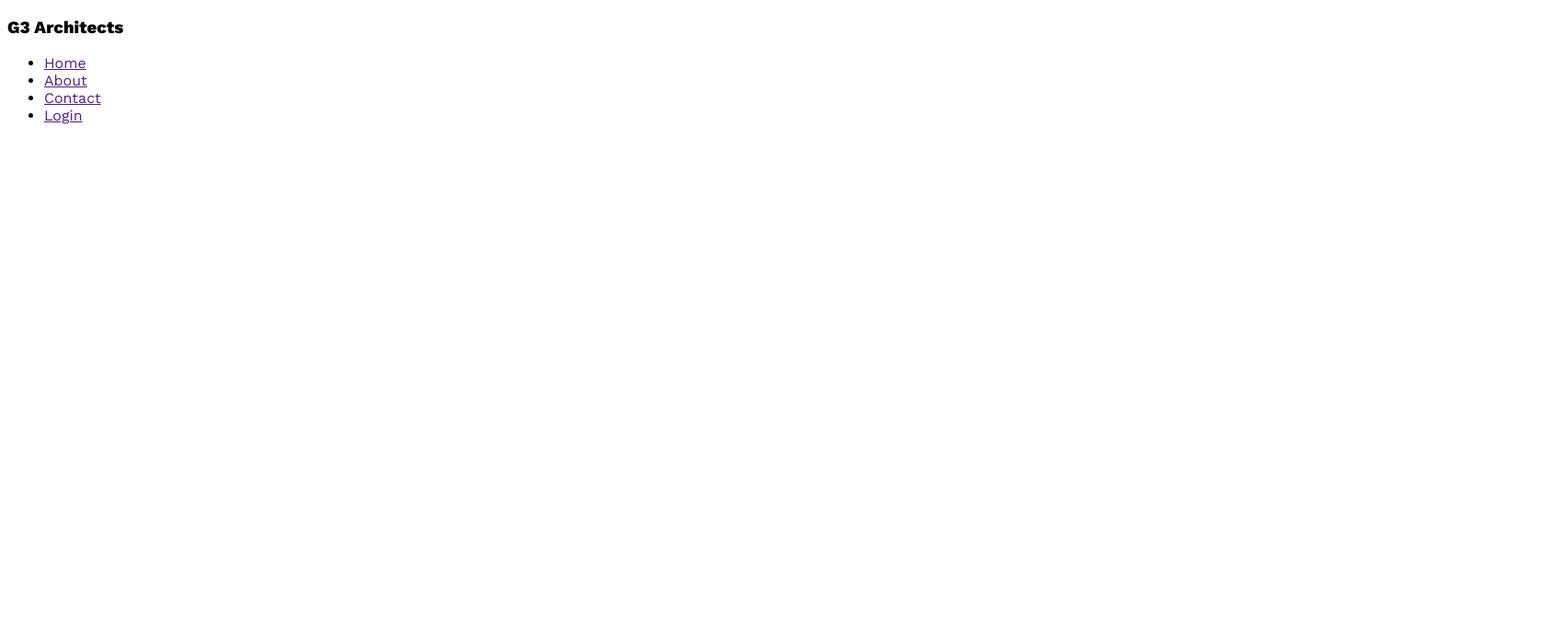
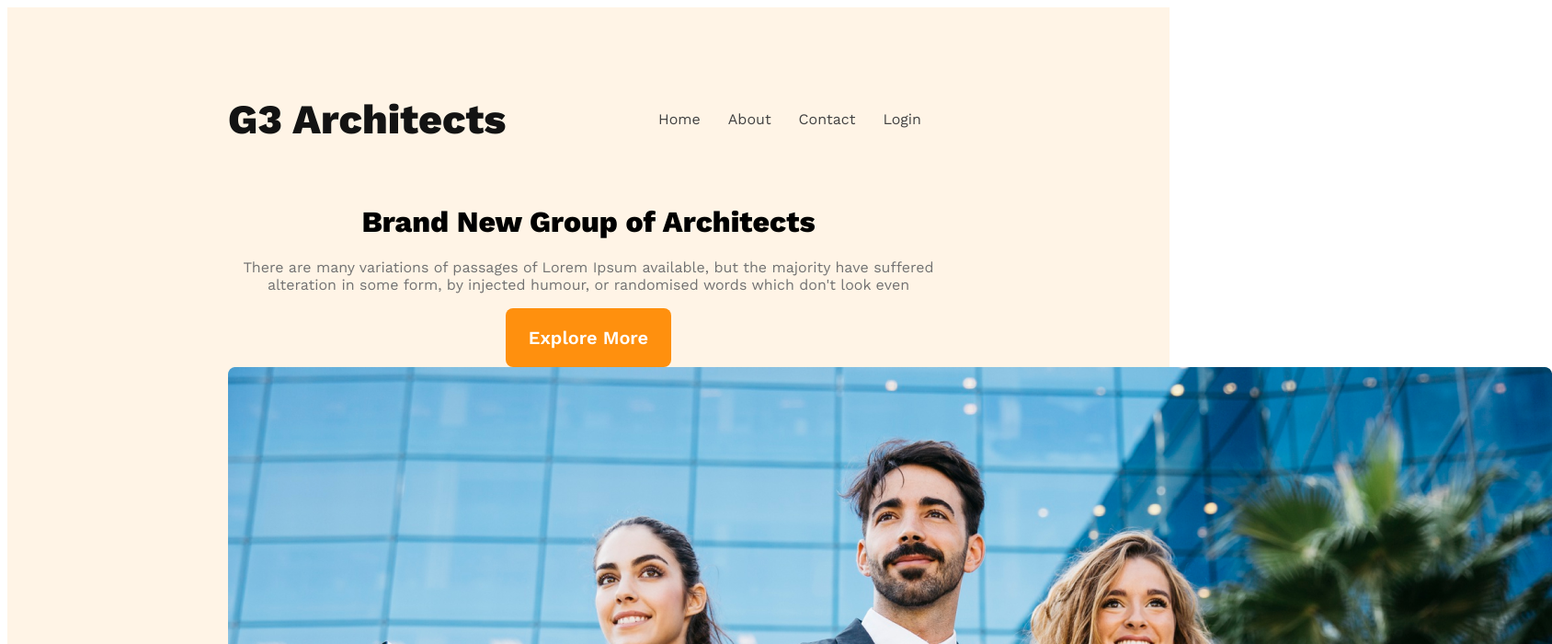
Before and after one commit to abid-rouddro/g3-architects-website, a plain HTML site: page index.html in a window 1280 px wide. Shown: the top 700 px of the page at 92% size, 1688 px wide, since content can reach past the window. Drawn offline with nearby package versions, Linux system fonts and the light colour scheme.

Commit message:
banner content added

```diff
--- a/index.html
+++ b/index.html
@@ -10,7 +10,7 @@
 
     <header>
         <nav>
-            <h3>G3 Architects</h3>
+            <h3 class="nav-title">G3 Architects</h3>
             <ul>
                 <li><a href="">Home</a></li>
                 <li><a href="">About</a></li>
@@ -18,6 +18,14 @@
                 <li><a href="">Login</a></li>
             </ul>
         </nav>
+        <div class="banner">
+            <div class="banner-content">
+                <h1>Brand New Group of Architects </h1>
+            <p class="banner-description">There are many variations of passages of Lorem Ipsum available, but the majority have suffered alteration in some form, by injected humour, or randomised words which don't look even</p>
+            <button class="btn-primary">Explore More</button>
+            </div>
+            <img src="images/banner.png" alt="">
+        </div>
     </header>
 
     <main>
--- a/styles/architects.css
+++ b/styles/architects.css
@@ -1,6 +1,74 @@
 @import url('https://fonts.googleapis.com/css2?family=Open+Sans:wght@400;700;800&family=Work+Sans:ital,wght@0,400;0,500;0,600;0,800;1,700&display=swap');
 
+/* shared styles */
 * {
     font-family: 'Open Sans', sans-serif;
     font-family: 'Work Sans', sans-serif;
 }
+
+.btn-primary {
+    width: 180px;
+    height: 64px;
+    border-radius: 8px;
+    border: none;
+    background: #FF900E;
+    color: #FFF;
+    text-align: center;
+    font-size: 20px;
+    font-weight: 600;
+}
+
+
+/* header styles */
+header {
+    padding: 50px 240px;
+    background: rgba(255, 144, 14, 0.10);
+}
+
+nav {
+    display: flex;
+    justify-content: space-between;
+    align-items: center;
+}
+
+.nav-title {
+    color: var(--Dark-01, #131313);
+    font-size: 2.8rem;
+    font-weight: 700;
+}
+
+nav>ul {
+    display: flex;
+}
+
+nav li {
+    list-style: none;
+    margin-right: 30px;
+    font-weight: 500px;
+    font-size: 1rem;
+}
+
+nav li a {
+    color: #424242;
+    text-decoration: none;
+}
+
+
+/* banner styles */
+.banner-content {
+    max-width: 800px;
+    text-align: center;
+    margin: 0 auto;
+}
+
+.banner-title {
+    color: var(--Dark-01, #131313);
+    font-size: 64px;
+    font-weight: 700;
+}
+
+.banner-description {
+    color: var(--Dark-03, #727272);
+    font-size: 16px;
+    font-weight: 400;
+}
```
